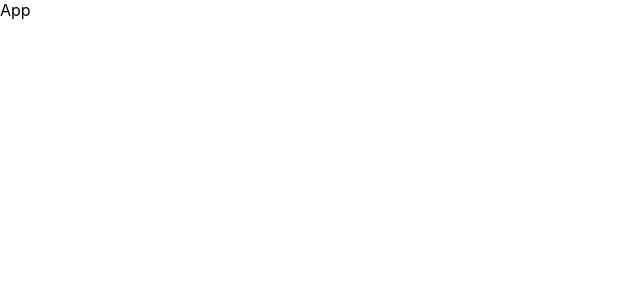
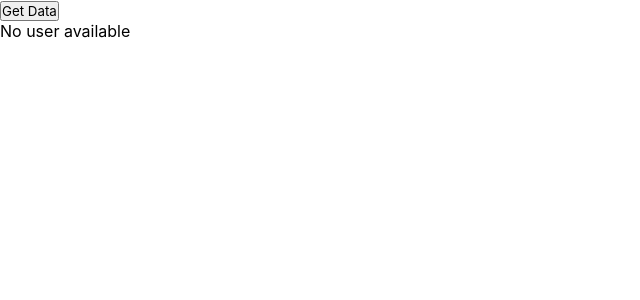
Before and after one commit to Armaan42/reactjs-practice, a React (Vite) app in the folder 17-gallery-project/: page / in a window 1280 px wide. Shown: the top 300 px of the page, without its empty margins (0-640 px from the left). Built offline with nearby package versions, Linux system fonts and the light colour scheme.

Commit message:
correct the outer edges of main div

```diff
--- a/17-gallery-project/src/App.jsx
+++ b/17-gallery-project/src/App.jsx
@@ -1,9 +1,42 @@
-import React from 'react'
+import React, { useState } from 'react'
+import axios from 'axios'
 
 const App = () => {
+
+  const [userData, setUserData] = useState([])
+
+  const getData = async () => {
+    const response = await axios.get('https://picsum.photos/v2/list?page=3&limit=30')
+    setUserData(response.data)
+  }
+
+  let printUserData = 'No user available';
+
+  if(userData.length > 0){
+    printUserData = userData.map(function(elem, idx) {
+      return <div>
+
+          <div className='h-40 w-44 rounded-xl overflow-hidden' >
+            <img className='h-full w-full object-cover' src={elem.download_url} alt="" />
+        </div>
+        <h2>{elem.author}</h2>
+      </div>
+    })
+  }
+
   return (
-    <div>
-      App
+    <div className='h-screen overflow-auto bg-[#4d4d4d] p-5 text-white w-screen ' >
+
+      <button className='px-5 py-2 active:scale-95 bg-green-600 rounded'
+        onClick={()=>{
+          getData()
+        }}
+        >Get Data</button>
+
+        <div className='flex flex-wrap gap-4' >
+          {printUserData}
+        </div>
+
     </div>
   )
 }
```
